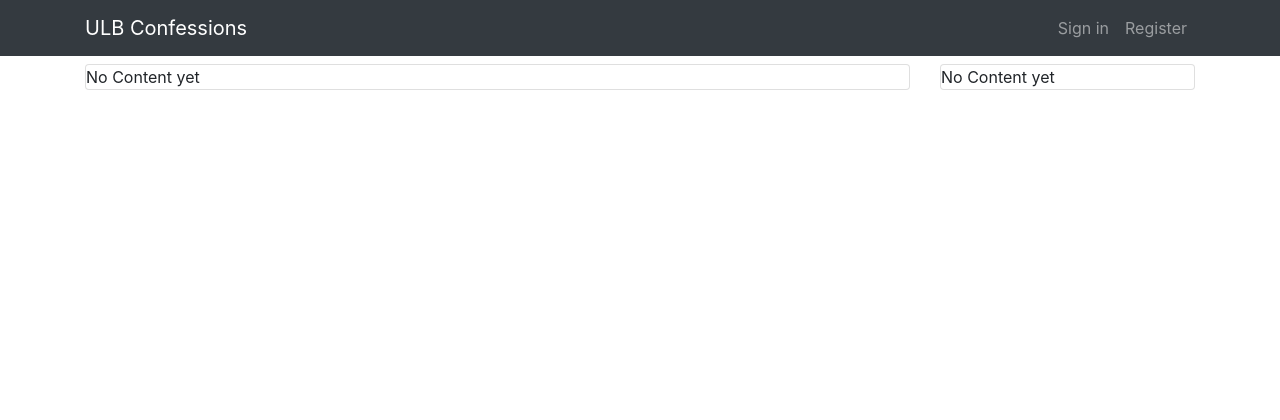
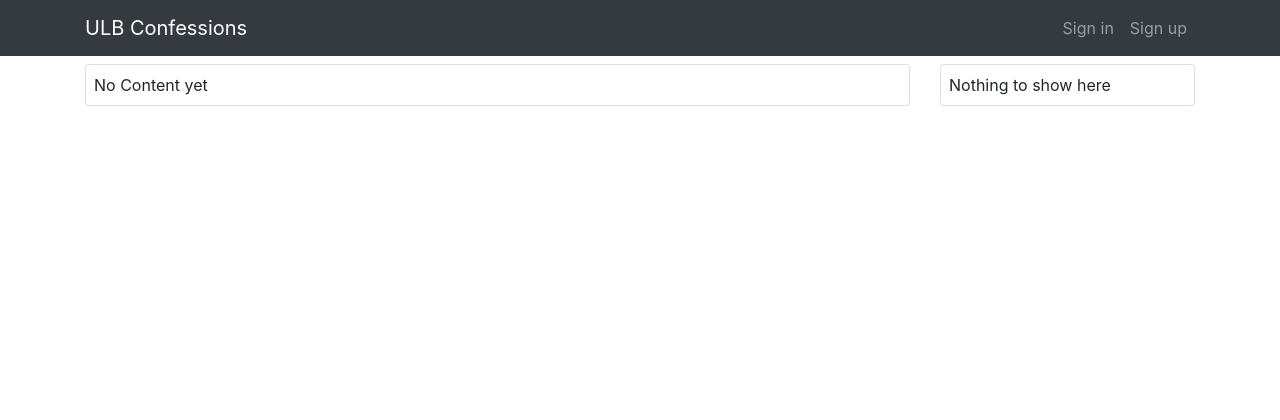
Before and after one commit to Mathieu-COSYNS/start-with-django, a Django app: template mysite/templates/base.html in a window 1280 px wide. Shown: the top 420 px of the page. Run offline with Django 3.2, Linux system fonts and the light colour scheme; the template is opened without the code that fills it, so the values that code supplies are empty; some libraries are stand-ins or nearby versions.

Commit message:
login/register -> sign-in/sign-up

```diff
--- a/mysite/forms.py
+++ b/mysite/forms.py
@@ -28,12 +28,9 @@ class RegisterUserForm(forms.ModelForm):
         fields = (
             "firstname",
             "lastname",
-            "country",
             "email",
-            "phone",
             "password",
             "confirm_password",
-            "gender",
         )
 
     def clean(self):
--- a/mysite/models.py
+++ b/mysite/models.py
@@ -5,12 +5,8 @@ from django.db.models.fields import CharField
 class User(models.Model):
     firstname = models.CharField(max_length=30)
     lastname = models.CharField(max_length=50)
-    country = models.CharField(max_length=50)
     email = models.EmailField(max_length=50, unique=True)
-    phone = models.CharField(max_length=50)
     password = models.CharField(max_length=128)
-    GENDER_CHOICES = (("M", "Male"), ("F", "Female"), ("X", "X"))
-    gender = models.CharField(max_length=1, choices=GENDER_CHOICES)
 
     def __str__(self):
         return self.email
--- a/mysite/templates/base.html
+++ b/mysite/templates/base.html
@@ -14,22 +14,22 @@
     <header>
         <nav class="navbar navbar-expand-sm navbar-dark bg-dark">
             <div class="container">
-                <a class="navbar-brand" href="/">ULB Confessions</a>
+                <a class="navbar-brand" href="{% url 'home' %}">ULB Confessions</a>
                 <div class="navbar-collapse">
                     <ul class="navbar-nav ml-auto">
                         {% if myUser is None %}
                         <li class="nav-item">
-                            <a class="nav-link" href="/login">Sign in</a>
+                            <a class="nav-link" href="{% url 'sign-in' %}">Sign in</a>
                         </li>
                         <li class="nav-item">
-                            <a class="nav-link" href="/register">Register</a>
+                            <a class="nav-link" href="{% url 'sign-up' %}">Sign up</a>
                         </li>
                         {% else %}
                         <li class="nav-item">
-                            <a class="nav-link" href="/account">Account</a>
+                            <a class="nav-link" href="{% url 'account' %}">Account</a>
                         </li>
                         <li class="nav-item">
-                            <a class="nav-link" href="/logout">Sign out</a>
+                            <a class="nav-link" href="{% url 'sign-out' %}">Sign out</a>
                         </li>
                         {% endif %}
                     </ul>
@@ -41,16 +41,16 @@
         <div class="container">
             <div class="row">
                 <div class="col-md-9 mt-2">
-                    <div class="card">
+                    <div class="card p-2">
                         {% block content %}
                         No Content yet
                         {% endblock content %}
                     </div>
                 </div>
                 <div class="col-md-3 mt-2">
-                    <div class="card">
+                    <div class="card p-2">
                         {% block sidebar %}
-                        No Content yet
+                        Nothing to show here
                         {% endblock sidebar %}
                     </div>
                 </div>
--- a/mysite/urls.py
+++ b/mysite/urls.py
@@ -15,12 +15,13 @@ Including another URLconf
 """
 from django.contrib import admin
 from django.urls import path
-from .views import login, account, register, logout
+from .views import home, sign_in, account, sign_up, sign_out
 
 urlpatterns = [
     path("admin/", admin.site.urls),
-    path("login", login),
-    path("register", register),
-    path("account", account),
-    path("logout", logout),
+    path("", home, name="home"),
+    path("sign-in", sign_in, name="sign-in"),
+    path("sign-up", sign_up, name="sign-up"),
+    path("account", account, name="account"),
+    path("sign-out", sign_out, name="sign-out"),
 ]
```
Also changed, not shown: mysite/templates/sign-in.html (renamed from mysite/templates/register.html, +3 -4 lines), mysite/templates/sign-up.html (renamed from mysite/templates/login.html, +4 -3 lines), mysite/views.py (+21 -17 lines), mysite/migrations/0003_auto_20201213_1233.py (added).
